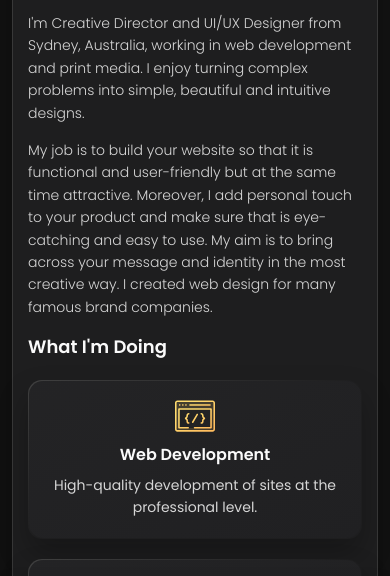
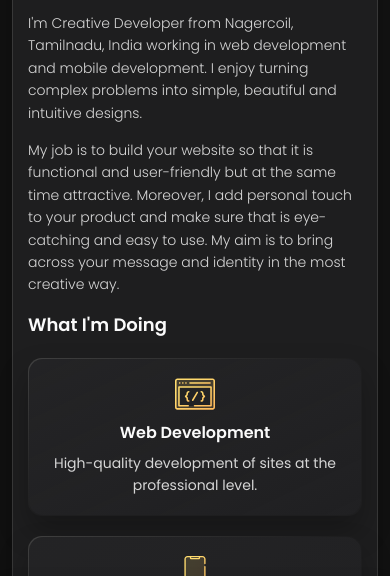
Before and after one commit to antonyjanan/portfolio, a plain HTML site: page Portfolio/index.html in a window 390 px wide. Shown: the part 203-779 px from the top of the page. Drawn offline with nearby package versions, Linux system fonts and the light colour scheme.

Commit message:
phone number change and bio change

```diff
--- a/Portfolio/index.html
+++ b/Portfolio/index.html
@@ -59,7 +59,7 @@
             <div class="contact-info">
               <p class="contact-title">Phone</p>
 
-              <a href="tel:+12133522795" class="contact-link">+91 9791763085</a>
+              <a href="tel:+919791763085" class="contact-link">+91 9791763085</a>
             </div>
           </li>
 
@@ -139,7 +139,7 @@
         </header>
         <section class="about-text">
           <p>
-            I'm Creative Director and UI/UX Designer from Sydney, Australia, working in web development and print media.
+            I'm Creative Developer from Nagercoil, Tamilnadu, India working in web development and mobile development.
             I enjoy
             turning complex problems into simple, beautiful and intuitive designs.
           </p>
@@ -148,7 +148,7 @@
             Moreover, I
             add personal touch to your product and make sure that is eye-catching and easy to use. My aim is to bring
             across your
-            message and identity in the most creative way. I created web design for many famous brand companies.
+            message and identity in the most creative way.
           </p>
         </section>
 
```
